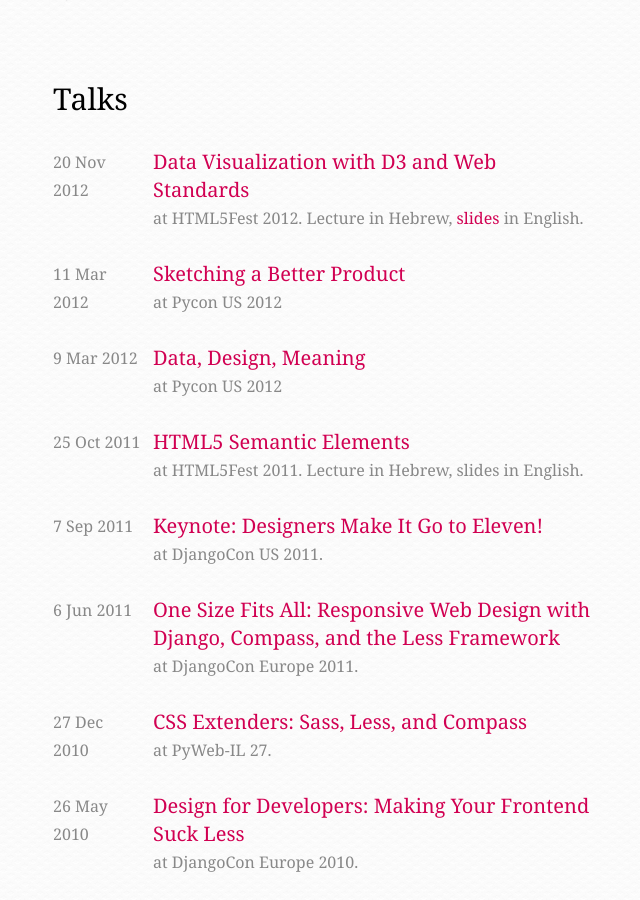
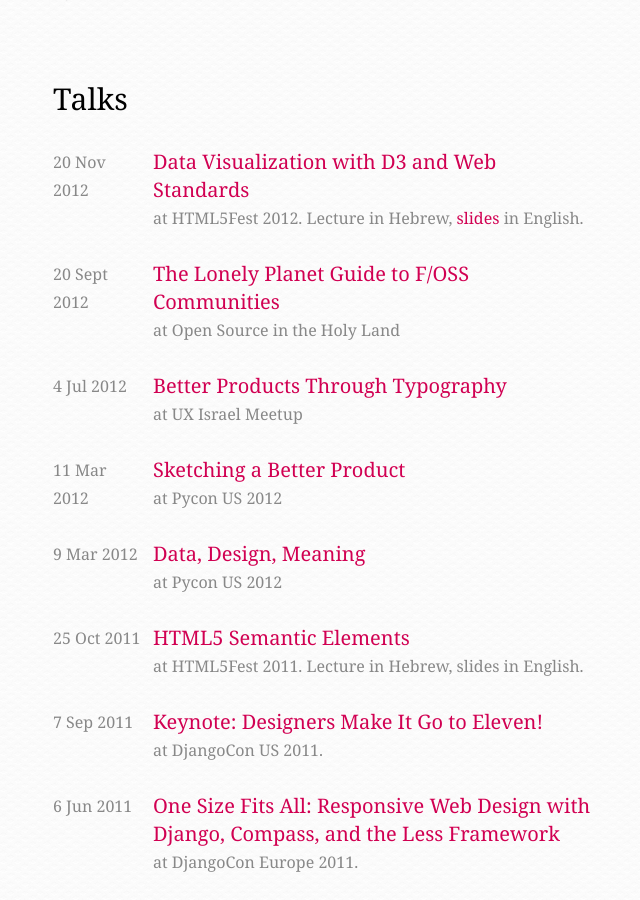
Before and after one commit to idan/oldsite, a Jekyll site: the page built from index.html, in a window 1280 px wide and 900 px high, scrolled down 860 px. Shown: the whole window, without its empty margins (317-957 px from the left). Built offline with Jekyll 4.4.1, drawn with Linux system fonts in a browser that asks for light colours; nearby versions of some CDN libraries; comment, search, counter and statistics services are not loaded.

Commit message:
Adding Typography and F/OSS talks

```diff
--- a/index.html
+++ b/index.html
@@ -16,6 +16,20 @@ layout: default
     <header>
         <h1><a href="http://www.w3c.org.il/HTML5fest/2012/lecturers.php?course_id=2&session_id=1&lecturer_id=1">Data Visualization with D3 and Web Standards</a></h1>
         <p class="where">at HTML5Fest 2012. Lecture in Hebrew, <a href="https://speakerdeck.com/idangazit/data-visualization-with-d3-and-web-standards">slides</a> in English.</p>
+    </header>
+</article>
+<article class="index">
+    <time datetime="2012-09-20" pubdate>20 Sept 2012</time>
+    <header>
+        <h1><a href="https://speakerdeck.com/idangazit/oss-communities">The Lonely Planet Guide to F/OSS Communities</a></h1>
+        <p class="where">at Open Source in the Holy Land</p>
+    </header>
+</article>
+<article class="index">
+    <time datetime="2012-07-04" pubdate>4 Jul 2012</time>
+    <header>
+        <h1><a href="https://speakerdeck.com/idangazit/better-products-through-typography">Better Products Through Typography</a></h1>
+        <p class="where">at UX Israel Meetup</p>
     </header>
 </article>
 <article class="index">
```
